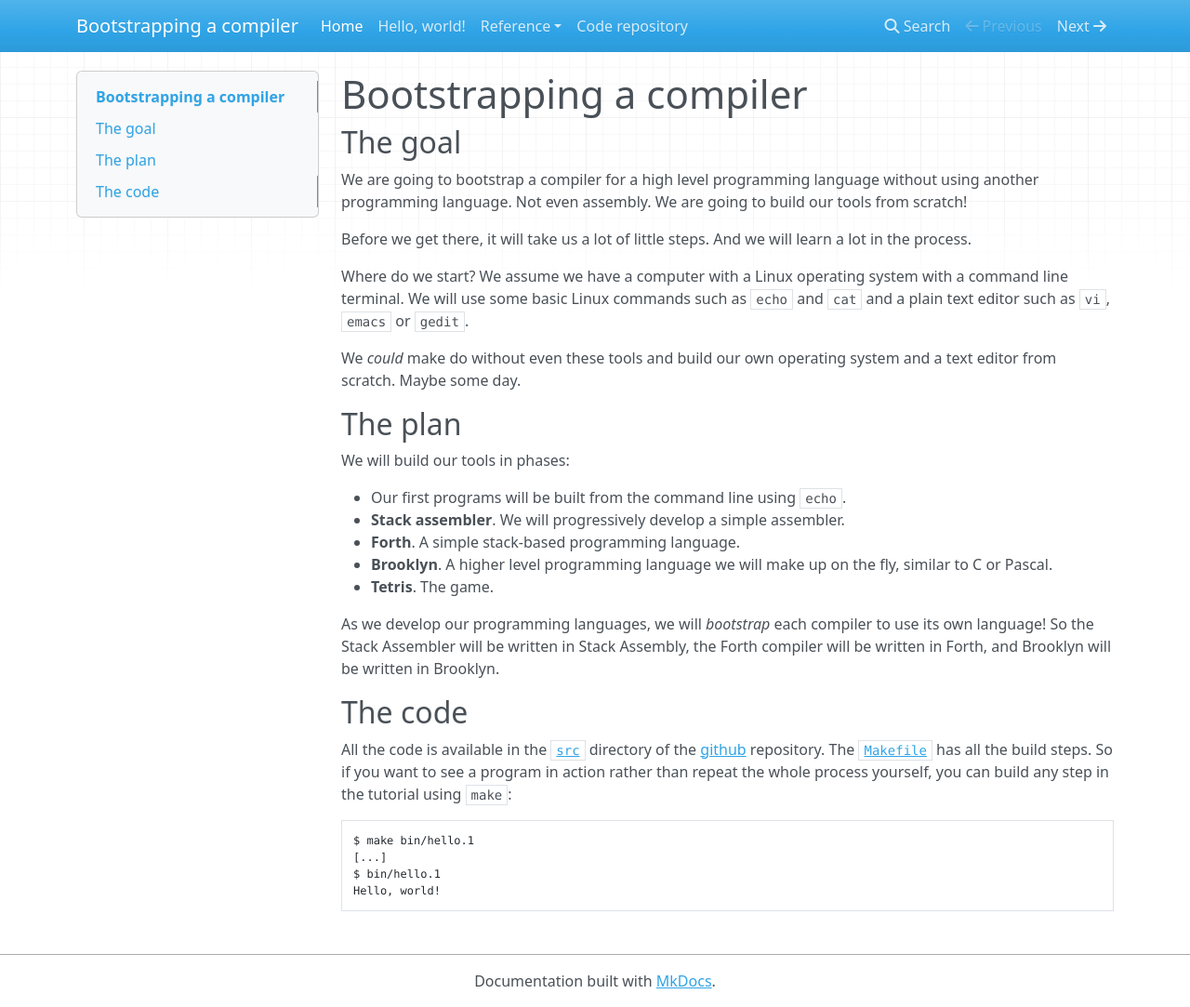
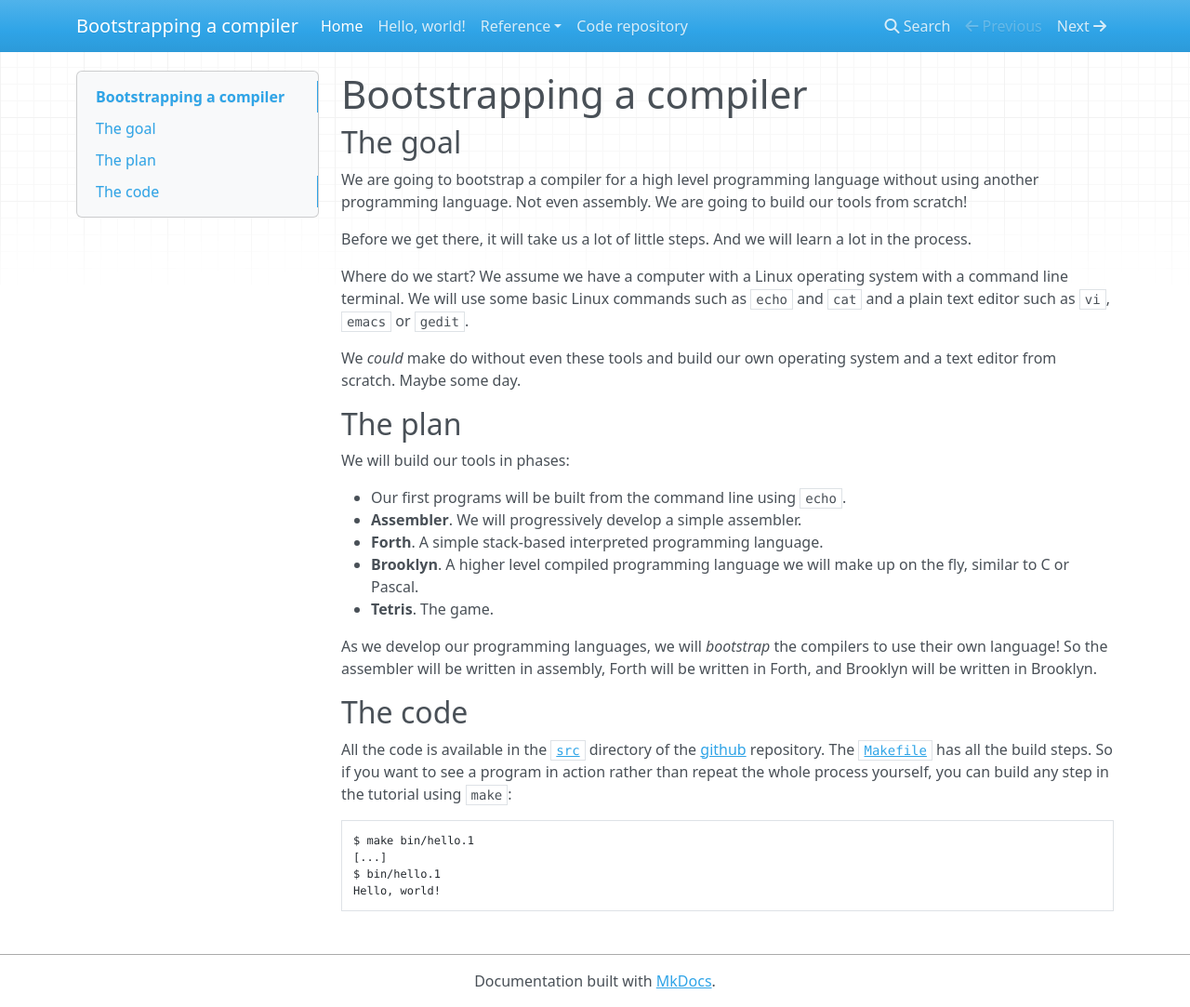
Before and after one commit to tczajka/bootstrap, an MkDocs documentation site: the page built from docs/index.md, in a window 1280 px wide and 1083 px high. Shown: the whole window at 93% size. Built offline with MkDocs 1.6.1, drawn with Linux system fonts in a browser that asks for light colours; nearby versions of some CDN libraries.

```diff
--- a/docs/index.md
+++ b/docs/index.md
@@ -21,14 +21,15 @@ editor from scratch. Maybe some day.
 We will build our tools in phases:
 
 * Our first programs will be built from the command line using `echo`.
-* **Stack assembler**. We will progressively develop a simple assembler.
-* **Forth**. A simple stack-based programming language.
-* **Brooklyn**. A higher level programming language we will make up on the fly, similar to C or Pascal.
+* **Assembler**. We will progressively develop a simple assembler.
+* **Forth**. A simple stack-based interpreted programming language.
+* **Brooklyn**. A higher level compiled programming language we will make up on the fly,
+  similar to C or Pascal.
 * **Tetris**. The game.
 
-As we develop our programming languages, we will *bootstrap* each compiler to use its own language!
-So the Stack Assembler will be written in Stack Assembly, the Forth compiler will be written in Forth,
-and Brooklyn will be written in Brooklyn.
+As we develop our programming languages, we will *bootstrap* the compilers to use their own language!
+So the assembler will be written in assembly, Forth will be written in Forth, and Brooklyn will be written
+in Brooklyn.
 
 ## The code
 
```
Also changed, not shown: README.md (+21 -16 lines).
